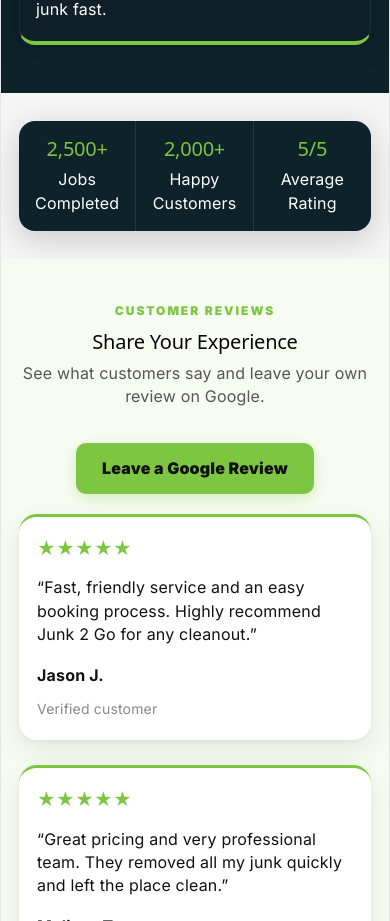
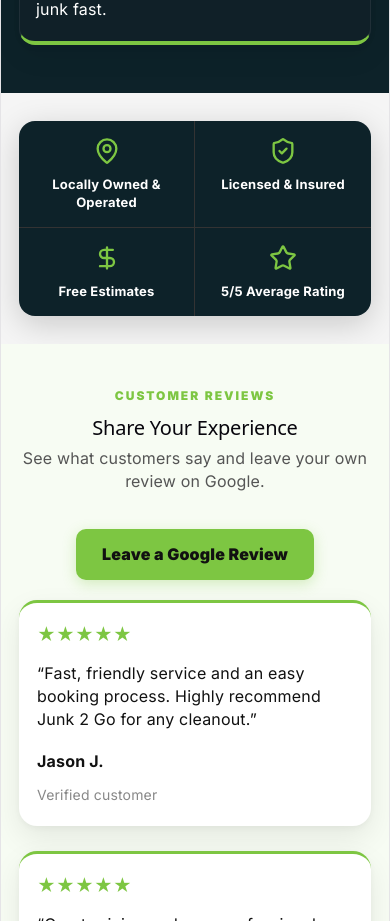
Before and after one commit to justinhaynes023-a11y/Junk2go, a React (Vite) app in the folder FrontEnd/: page / in a window 390 px wide. Shown: the part 3800-4721 px from the top of the page. Built offline with nearby package versions, Linux system fonts and the light colour scheme; no server answers.

Commit message:
css adjustments

```diff
--- a/FrontEnd/src/App.css
+++ b/FrontEnd/src/App.css
@@ -703,19 +703,27 @@
   color: white;
   border-radius: 16px;
   display: grid;
-  grid-template-columns: repeat(3, 1fr);
+  grid-template-columns: repeat(4, 1fr);
   text-align: center;
   box-shadow: 0 8px 32px rgba(0, 0, 0, 0.18);
   overflow: hidden;
 }
 
 .stats div {
-  padding: 36px 20px;
+  padding: 32px 20px;
   border-right: 1px solid rgba(255,255,255,0.07);
+  display: flex;
+  flex-direction: column;
+  align-items: center;
+  gap: 10px;
 }
 
 .stats div:last-child {
   border-right: none;
+}
+
+.stats svg {
+  color: #7DC642;
 }
 
 .reviews {
@@ -797,9 +805,10 @@
   margin-top: 10px;
 }
 
-.stats h2 {
-  color: #7DC642;
-  font-size: 36px;
+.stats h3 {
+  font-size: 15px;
+  font-weight: 700;
+  line-height: 1.4;
 }
 
 footer {
@@ -999,22 +1008,27 @@
   }
 
   .stats {
-    grid-template-columns: repeat(3, 1fr);
+    grid-template-columns: 1fr 1fr;
     width: calc(100% - 36px);
     margin: 28px 18px;
   }
 
   .stats div {
-    padding: 20px 10px;
+    padding: 20px 16px;
     border-right: 1px solid #333;
+    border-bottom: 1px solid #333;
   }
 
-  .stats div:last-child {
+  .stats div:nth-child(2n) {
     border-right: none;
   }
 
-  .stats h2 {
-    font-size: 24px;
+  .stats div:nth-last-child(-n+2) {
+    border-bottom: none;
+  }
+
+  .stats h3 {
+    font-size: 14px;
   }
 
   .nav-phone,
@@ -1071,16 +1085,12 @@
     font-size: 28px;
   }
 
-  .stats {
-    grid-template-columns: repeat(3, 1fr);
+  .stats div {
+    padding: 16px 10px;
   }
 
-  .stats div {
-    padding: 16px 6px;
-  }
-
-  .stats h2 {
-    font-size: 20px;
+  .stats h3 {
+    font-size: 13px;
   }
 
   .review-grid {
--- a/FrontEnd/src/App.jsx
+++ b/FrontEnd/src/App.jsx
@@ -1,5 +1,5 @@
 import { useEffect, useRef, useState } from "react";
-import { Star, CheckCircle2, Zap, DollarSign, ShieldCheck, Leaf, Sofa, Refrigerator, Warehouse, Building2, Phone } from "lucide-react";
+import { Star, CheckCircle2, Zap, DollarSign, ShieldCheck, Leaf, Sofa, Refrigerator, Warehouse, Building2, Phone, MapPin } from "lucide-react";
 import "./App.css";
 
 const API_BASE_URL =
@@ -503,16 +503,20 @@
 
       <section className="stats">
         <div>
-          <h2>2,500+</h2>
-          <p>Jobs Completed</p>
+          <MapPin size={28} strokeWidth={2} />
+          <h3>Locally Owned &amp; Operated</h3>
         </div>
         <div>
-          <h2>2,000+</h2>
-          <p>Happy Customers</p>
+          <ShieldCheck size={28} strokeWidth={2} />
+          <h3>Licensed &amp; Insured</h3>
         </div>
         <div>
-          <h2>5/5</h2>
-          <p>Average Rating</p>
+          <DollarSign size={28} strokeWidth={2} />
+          <h3>Free Estimates</h3>
+        </div>
+        <div>
+          <Star size={28} strokeWidth={2} />
+          <h3>5/5 Average Rating</h3>
         </div>
       </section>
       <section className="reviews" id="reviews">
```
